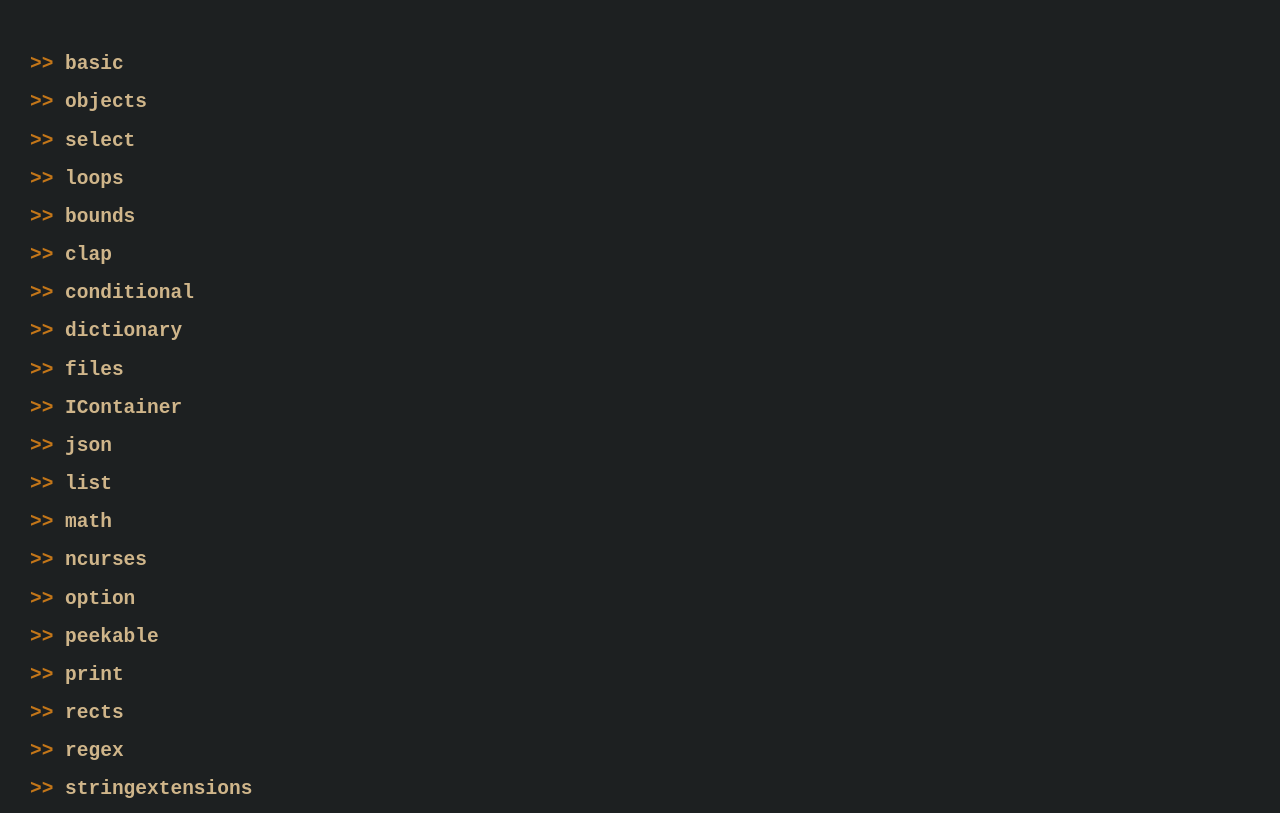
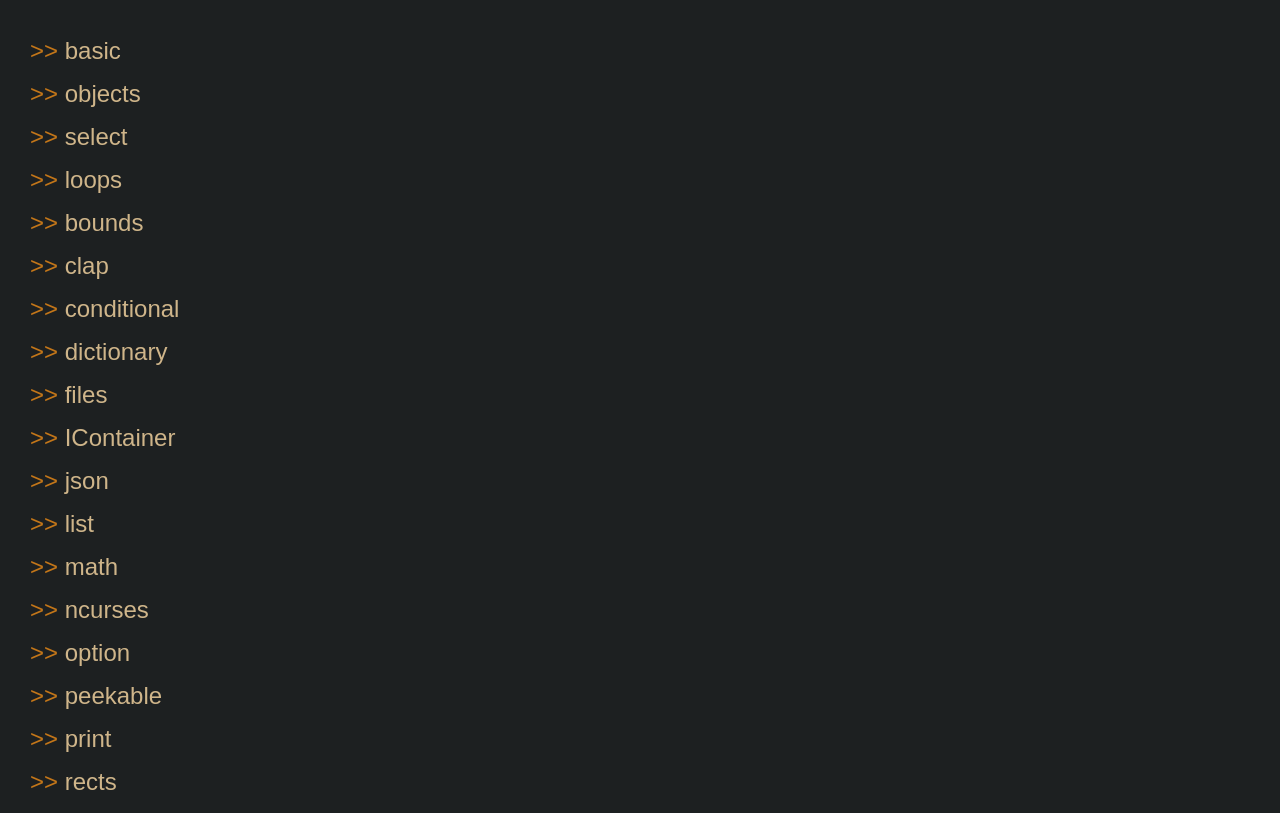
Before and after one commit to peg0ne/halppp-documentation, a plain HTML site: page documentation.html in a window 1280 px wide. Shown: the part 103-916 px from the top of the page. Drawn offline with Linux system fonts and the light colour scheme.

Commit message:
update html styling

```diff
--- a/documentation.html
+++ b/documentation.html
@@ -23,34 +23,34 @@
         <h1 class="header-logo" onclick="window.location.href='index.html'">H⨧</h1>
         <h1 class="nav-item header-name" onclick="window.location.href='index.html'">Halppp</h1>
         <div class="nav-element-root">
-            <h1 class="nav-item nav-element">Blog</h1>
-            <h1 class="nav-item nav-element">Documentation</h1>
-            <h1 class="nav-item nav-element">Features</h1>
-            <h1 class="nav-item nav-element">Download</h1>
+            <a class="nav-item nav-element">Blog</a>
+            <a class="nav-item nav-element" href="documentation.html">Documentation</a>
+            <a class="nav-item nav-element">Features</a>
+            <a class="nav-item nav-element" href="download.html">Download</a>
         </div>
     </div>
     <div class="main-view">
-        <h2 class="bullet-list" onclick="window.location.href='basic.html'"><span class="bullet"> >> </span>basic</h2>
-        <h2 class="bullet-list" onclick="window.location.href='objects.html'"><span class="bullet"> >> </span>objects</h2>
-        <h2 class="bullet-list" onclick="window.location.href='select.html'"><span class="bullet"> >> </span>select</h2>
-        <h2 class="bullet-list" onclick="window.location.href='loops.html'"><span class="bullet"> >> </span>loops</h2>
-        <h2 class="bullet-list" onclick="window.location.href='bounds.html'"><span class="bullet"> >> </span>bounds</h2>
-        <h2 class="bullet-list" onclick="window.location.href='clap.html'"><span class="bullet"> >> </span>clap</h2>
-        <h2 class="bullet-list" onclick="window.location.href='conditional.html'"><span class="bullet"> >> </span>conditional</h2>
-        <h2 class="bullet-list" onclick="window.location.href='dictionary.html'"><span class="bullet"> >> </span>dictionary</h2>
-        <h2 class="bullet-list" onclick="window.location.href='files.html'"><span class="bullet"> >> </span>files</h2>
-        <h2 class="bullet-list" onclick="window.location.href='IContainer.html'"><span class="bullet"> >> </span>IContainer</h2>
-        <h2 class="bullet-list" onclick="window.location.href='json.html'"><span class="bullet"> >> </span>json</h2>
-        <h2 class="bullet-list" onclick="window.location.href='list.html'"><span class="bullet"> >> </span>list</h2>
-        <h2 class="bullet-list" onclick="window.location.href='math.html'"><span class="bullet"> >> </span>math</h2>
-        <h2 class="bullet-list" onclick="window.location.href='ncurses.html'"><span class="bullet"> >> </span>ncurses</h2>
-        <h2 class="bullet-list" onclick="window.location.href='option.html'"><span class="bullet"> >> </span>option</h2>
-        <h2 class="bullet-list" onclick="window.location.href='peekable.html'"><span class="bullet"> >> </span>peekable</h2>
-        <h2 class="bullet-list" onclick="window.location.href='print.html'"><span class="bullet"> >> </span>print</h2>
-        <h2 class="bullet-list" onclick="window.location.href='rects.html'"><span class="bullet"> >> </span>rects</h2>
-        <h2 class="bullet-list" onclick="window.location.href='regex.html'"><span class="bullet"> >> </span>regex</h2>
-        <h2 class="bullet-list" onclick="window.location.href='stringextensions.html'"><span class="bullet"> >> </span>stringextensions</h2>
-        <h2 class="bullet-list" onclick="window.location.href='vector.html'"><span class="bullet"> >> </span>vector</h2>
+        <a class="bullet-list full" href="basic.html"><span class="bullet"> >> </span>basic</a>
+        <a class="bullet-list full" href="objects.html"><span class="bullet"> >> </span>objects</a>
+        <a class="bullet-list full" href="select.html"><span class="bullet"> >> </span>select</a>
+        <a class="bullet-list full" href="loops.html"><span class="bullet"> >> </span>loops</a>
+        <a class="bullet-list full" href="bounds.html"><span class="bullet"> >> </span>bounds</a>
+        <a class="bullet-list full" href="clap.html"><span class="bullet"> >> </span>clap</a>
+        <a class="bullet-list full" href="conditional.html"><span class="bullet"> >> </span>conditional</a>
+        <a class="bullet-list full" href="dictionary.html"><span class="bullet"> >> </span>dictionary</a>
+        <a class="bullet-list full" href="files.html"><span class="bullet"> >> </span>files</a>
+        <a class="bullet-list full" href="IContainer.html"><span class="bullet"> >> </span>IContainer</a>
+        <a class="bullet-list full" href="json.html"><span class="bullet"> >> </span>json</a>
+        <a class="bullet-list full" href="list.html"><span class="bullet"> >> </span>list</a>
+        <a class="bullet-list full" href="math.html"><span class="bullet"> >> </span>math</a>
+        <a class="bullet-list full" href="ncurses.html"><span class="bullet"> >> </span>ncurses</a>
+        <a class="bullet-list full" href="option.html"><span class="bullet"> >> </span>option</a>
+        <a class="bullet-list full" href="peekable.html"><span class="bullet"> >> </span>peekable</a>
+        <a class="bullet-list full" href="print.html"><span class="bullet"> >> </span>print</a>
+        <a class="bullet-list full" href="rects.html"><span class="bullet"> >> </span>rects</a>
+        <a class="bullet-list full" href="regex.html"><span class="bullet"> >> </span>regex</a>
+        <a class="bullet-list full" href="stringextensions.html"><span class="bullet"> >> </span>stringextensions</a>
+        <a class="bullet-list full" href="vector.html"><span class="bullet"> >> </span>vector</a>
     </div>
 </body>
 
--- a/style.css
+++ b/style.css
@@ -16,6 +16,17 @@
     background-color: #282524;
     border: 4px solid #3c3836;
     border-radius: 15px;
+}
+
+a {
+    font-size: 150%;
+    padding-bottom: 15px;
+    font-family: Arial, Helvetica, sans-serif;
+}
+
+a:visited, a:link, a:active {
+    color: #cfb58a;
+    text-decoration: none;
 }
 
 body {
@@ -90,6 +101,11 @@ body {
     max-width: 50%;
 }
 
+.full {
+    width: 100%!important;
+    display: inline-block;
+}
+
 .spacer {
     height: 50px;
 }
```
Also changed, not shown: clap.html (+4 -4 lines), dictionary.html (+4 -4 lines), index.html (+4 -4 lines), list.html (+4 -4 lines), option.html (+4 -4 lines), select.html (+4 -4 lines).
